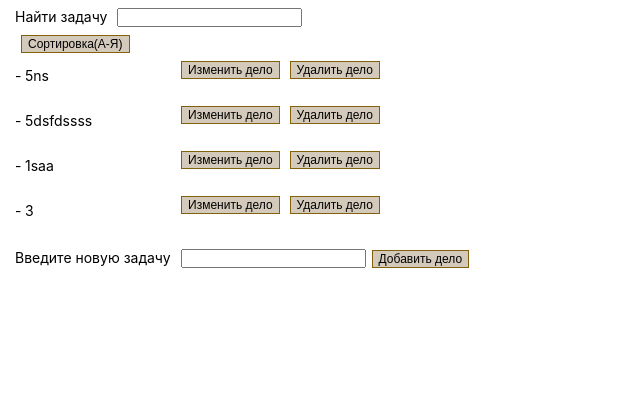
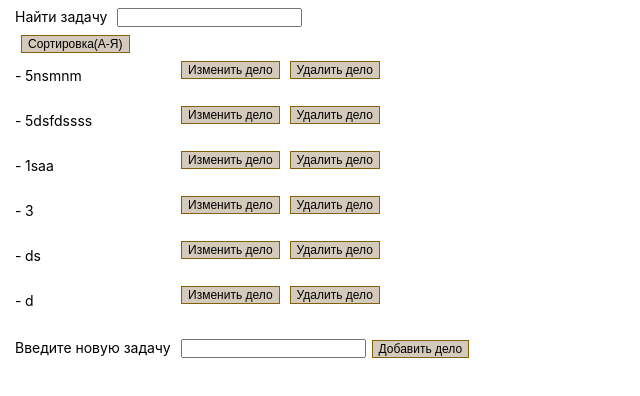
Before and after one commit to MartaDorokhova/server, a React (Create React App) app: page / in a window 1280 px wide. Shown: the top 396 px of the page, without its empty margins (0-640 px from the left). Built offline with nearby package versions, Linux system fonts and the light colour scheme; data requests are answered from the project's data file.

Commit message:
доработка декомпозиции

```diff
--- a/src/App.jsx
+++ b/src/App.jsx
@@ -1,10 +1,12 @@
-import { TaskList } from './task-list';
+import { AddTask } from './add-task';
 import styles from './App.module.css';
+import { TasksList } from './tasks-list';
 
 export const App = () => {
 	return (
 		<div className={styles.app}>
-			<TaskList />
+			<TasksList />
+			<AddTask />
 		</div>
 	);
 };
--- a/src/task-list.js
+++ b/src/add-task.js
@@ -1,8 +1,7 @@
 import { useState } from 'react';
-import { Task } from './task';
 import styles from './App.module.css';
 
-export const TaskList = () => {
+export const AddTask = () => {
 	const [isCreating, setIsCreating] = useState(false);
 	const [refreshToDosFlag, setRefreshToDosFlag] = useState();
 	const [addName, setAddName] = useState();
@@ -30,7 +29,6 @@ export const TaskList = () => {
 
 	return (
 		<div>
-			<Task />
 			<form className={styles.newDeal}>
 				<div>
 					<label>Введите новую задачу</label>
--- a/src/db.json
+++ b/src/db.json
@@ -1,7 +1,7 @@
 {
   "todos": [
     {
-      "name": "5ns",
+      "name": "5nsmnm",
       "id": 1
     },
     {
@@ -15,6 +15,14 @@
     {
       "name": "3",
       "id": 6
+    },
+    {
+      "name": "ds",
+      "id": 7
+    },
+    {
+      "name": "d",
+      "id": 8
     }
   ]
 }
--- a/src/task.js
+++ b/src/tasks-list.js
@@ -1,7 +1,7 @@
 import { useEffect, useState } from 'react';
 import styles from './App.module.css';
 
-export const Task = () => {
+export const TasksList = () => {
 	const [toDos, setToDos] = useState([]);
 	const [isLoading, setIsLoading] = useState(false);
 	const [isDeleting, setIsDeleting] = useState(false);
@@ -11,8 +11,6 @@ export const Task = () => {
 
 	const handleUpdateChange = (event, id) => {
 		const toDo = toDos.filter((item) => item.id === id);
-		console.log(id);
-		console.log(toDo[0].name);
 		if (event.target.value) {
 			setUpdateInput(event.target.value);
 		} else {
@@ -80,7 +78,6 @@ export const Task = () => {
 			})
 			.finally(() => setIsDeleting(false));
 	};
-
 	return (
 		<div>
 			<div className={styles.search}>
```
